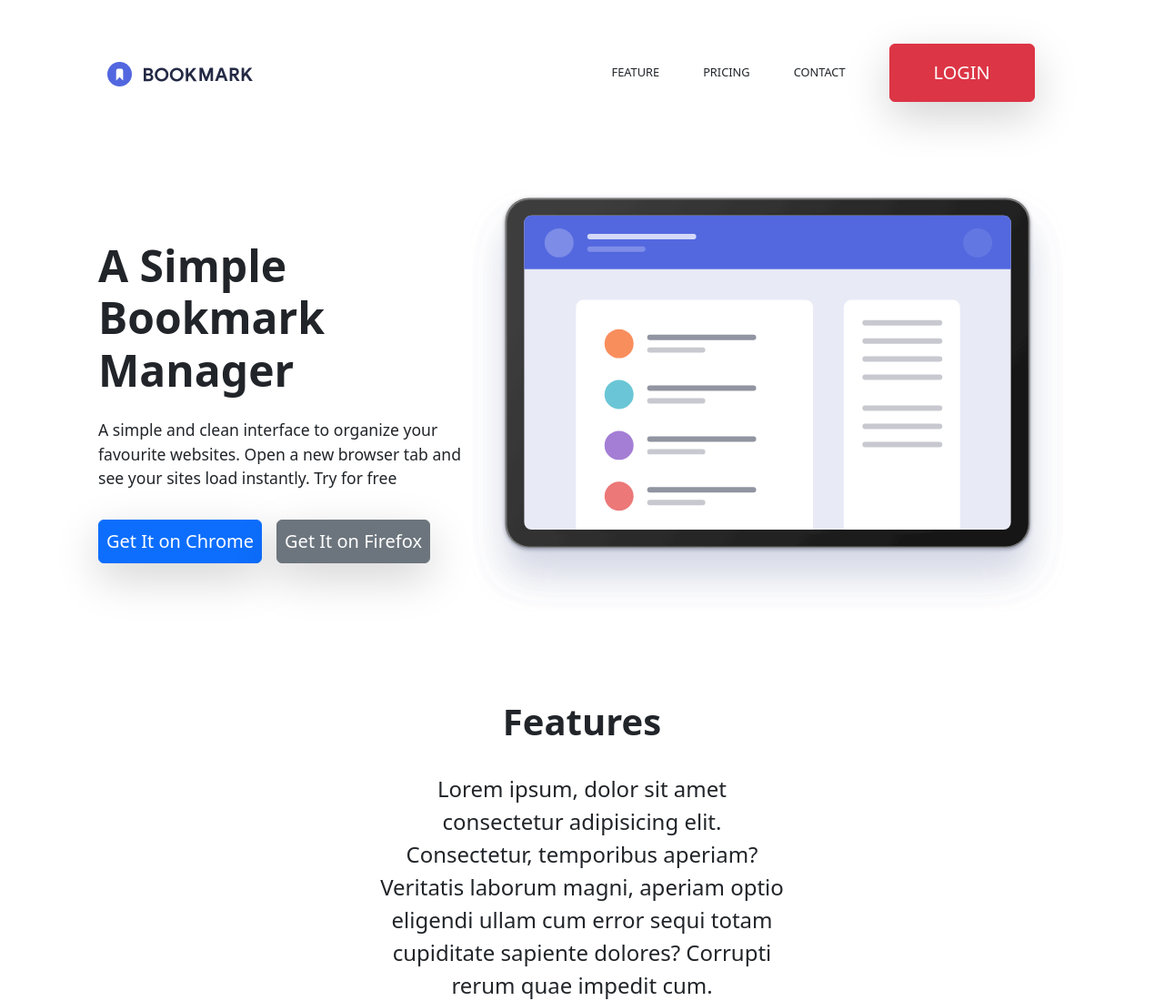
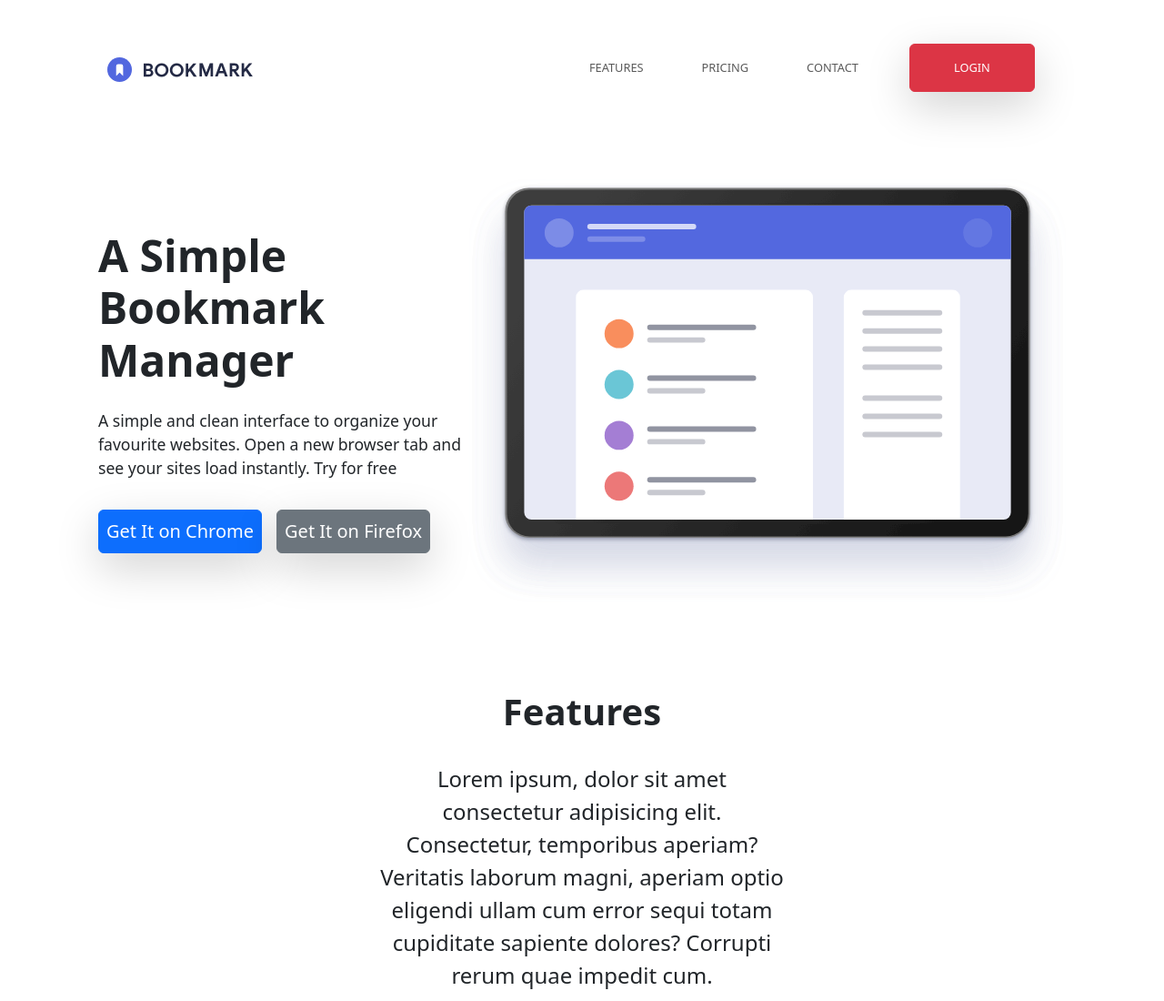
Before and after one commit to martinfrangul/Tasca-1-2, a website: page index.html in a window 1280 px wide. Shown: the top 1100 px of the page at 91% size. Drawn offline with nearby package versions, Linux system fonts and the light colour scheme.

Commit message:
Arreglado links de navbar trabajando en estilos

```diff
--- a/index.html
+++ b/index.html
@@ -13,7 +13,7 @@
 
   <body>
     <div class="container-fluid d-flex justify-content-center">
-      <nav class="navbar navbar-expand-lg bg-body py-5" style="width: 85%;">
+      <nav class="navbar navbar-expand-lg bg-body py-5" style="width: 85%">
         <div class="container-fluid">
           <a class="navbar-brand" href="#">
             <img
@@ -24,20 +24,20 @@
           </a>
           <ul class="navbar-nav ms-auto mb-2 mb-lg-0">
             <li class="nav-item px-4 nav-font-size d-flex align-items-center">
-              FEATURE
+              <a class="nav-link" aria-current="page" href="#"> FEATURES </a>
             </li>
             <li class="nav-item px-4 nav-font-size d-flex align-items-center">
-              PRICING
+              <a class="nav-link" aria-current="page" href="#"> PRICING </a>
             </li>
             <li class="nav-item px-4 nav-font-size d-flex align-items-center">
-              CONTACT
+              <a class="nav-link" aria-current="page" href="#"> CONTACT </a>
             </li>
             <li class="nav-item px-4">
               <button
                 type="button"
                 class="btn btn-danger shadow-lg py-3 font-family px-5 fs-3"
               >
-                <p class="fs-5 mb-0">LOGIN</p>
+                <p class="nav-font-size mb-0">LOGIN</p>
               </button>
             </li>
           </ul>
@@ -46,9 +46,7 @@
     </div>
     <div class="container-fluid w-100 main-container mt-5 pb-5">
       <div class="row">
-        <div
-          class="col-5 d-flex justify-content-center flex-column"
-        >
+        <div class="col-5 d-flex justify-content-center flex-column">
           <h1 class="slogan">
             A Simple Bookmark <br />
             Manager
```
